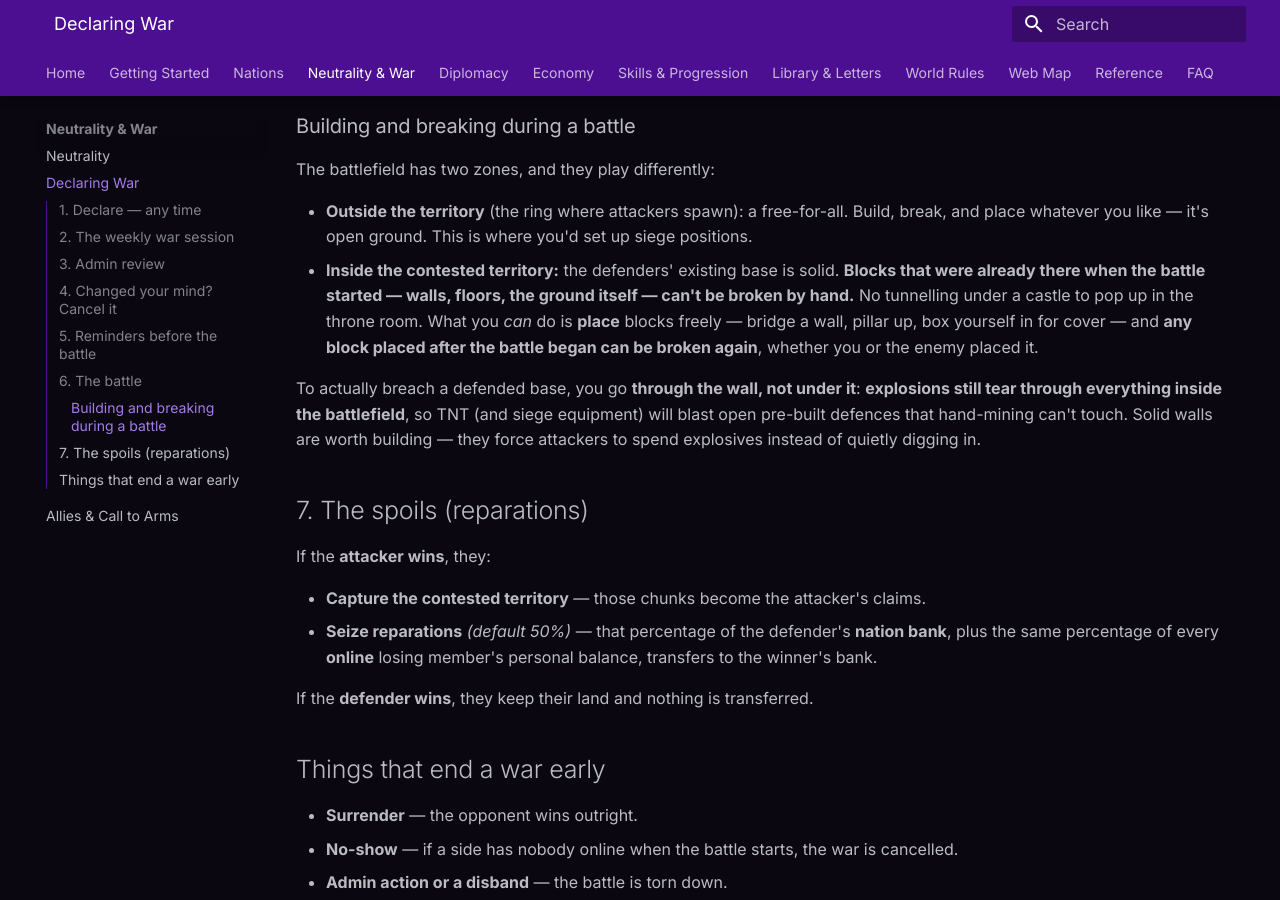
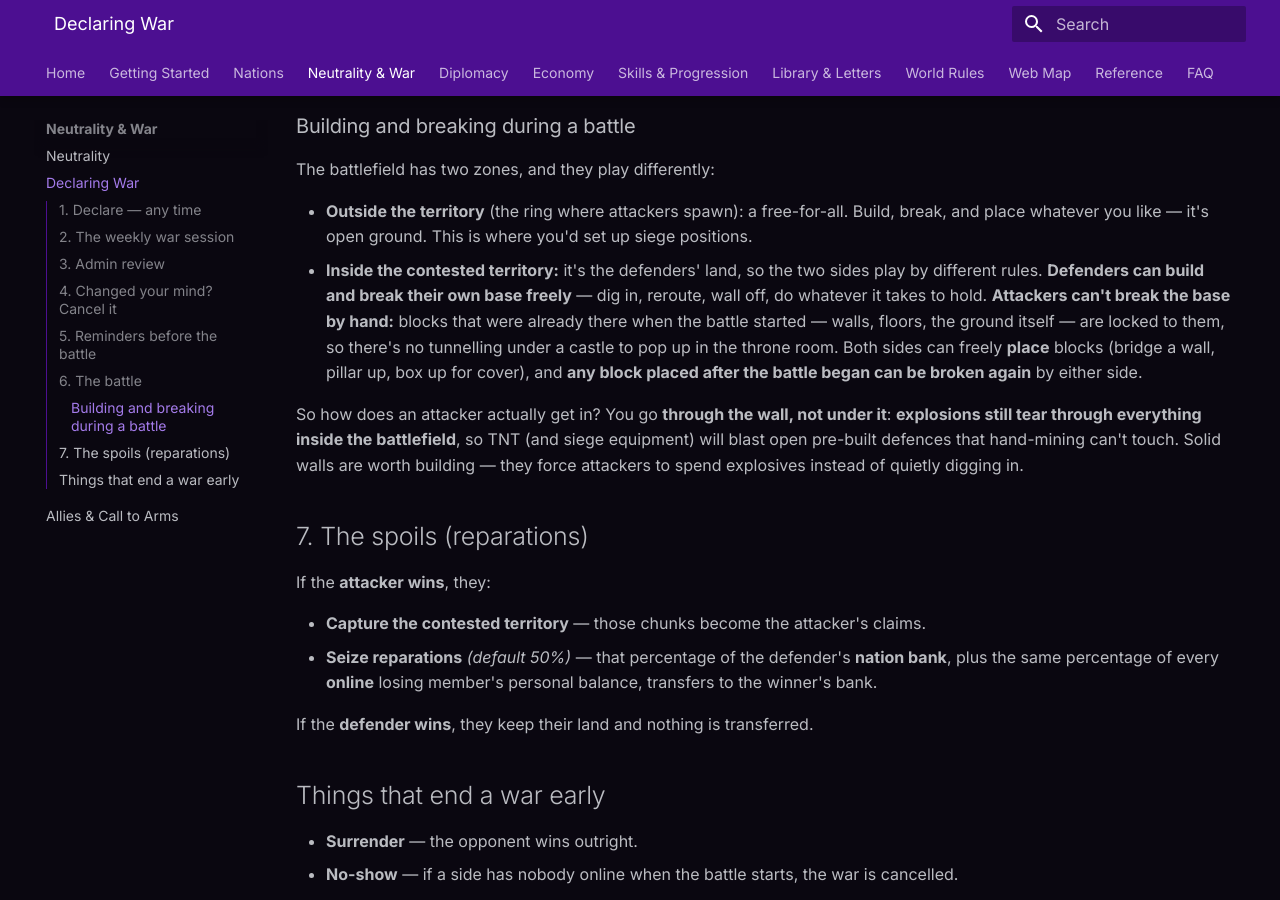
Before and after one commit to SourceRealms/sourcerealms-docs, an MkDocs documentation site: the page built from docs/war/overview.md, in a window 1280 px wide and 900 px high, scrolled down 2048 px. Built offline with MkDocs 1.6.1 and Material for MkDocs 9.7.7, drawn with Linux system fonts in a browser that asks for light colours.

Commit message:
Clarify: defenders can break their own land during battles
Only attackers are blocked from hand-breaking pre-existing structure in
the contested claim; defenders may modify their own base freely.

```diff
--- a/docs/war/overview.md
+++ b/docs/war/overview.md
@@ -90,16 +90,18 @@ The battlefield has two zones, and they play differently:
 
 - **Outside the territory** (the ring where attackers spawn): a free-for-all. Build, break, and place
   whatever you like — it's open ground. This is where you'd set up siege positions.
-- **Inside the contested territory:** the defenders' existing base is solid. **Blocks that were
-  already there when the battle started — walls, floors, the ground itself — can't be broken by
-  hand.** No tunnelling under a castle to pop up in the throne room. What you *can* do is **place**
-  blocks freely — bridge a wall, pillar up, box yourself in for cover — and **any block placed after
-  the battle began can be broken again**, whether you or the enemy placed it.
+- **Inside the contested territory:** it's the defenders' land, so the two sides play by different
+  rules. **Defenders can build and break their own base freely** — dig in, reroute, wall off, do
+  whatever it takes to hold. **Attackers can't break the base by hand:** blocks that were already
+  there when the battle started — walls, floors, the ground itself — are locked to them, so there's no
+  tunnelling under a castle to pop up in the throne room. Both sides can freely **place** blocks
+  (bridge a wall, pillar up, box up for cover), and **any block placed after the battle began can be
+  broken again** by either side.
 
-To actually breach a defended base, you go **through the wall, not under it**: **explosions still tear
-through everything inside the battlefield**, so TNT (and siege equipment) will blast open pre-built
-defences that hand-mining can't touch. Solid walls are worth building — they force attackers to spend
-explosives instead of quietly digging in.
+So how does an attacker actually get in? You go **through the wall, not under it**: **explosions still
+tear through everything inside the battlefield**, so TNT (and siege equipment) will blast open
+pre-built defences that hand-mining can't touch. Solid walls are worth building — they force attackers
+to spend explosives instead of quietly digging in.
 
 ## 7. The spoils (reparations)
 
```
Also changed, not shown: docs/faq.md (+5 -4 lines).
